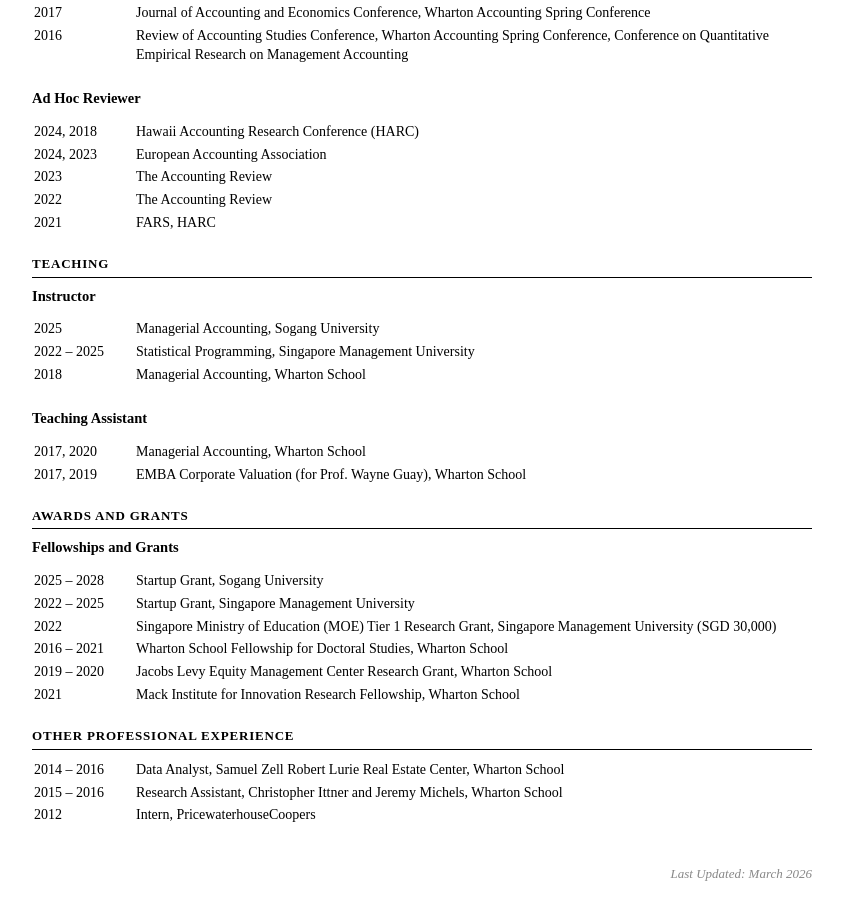
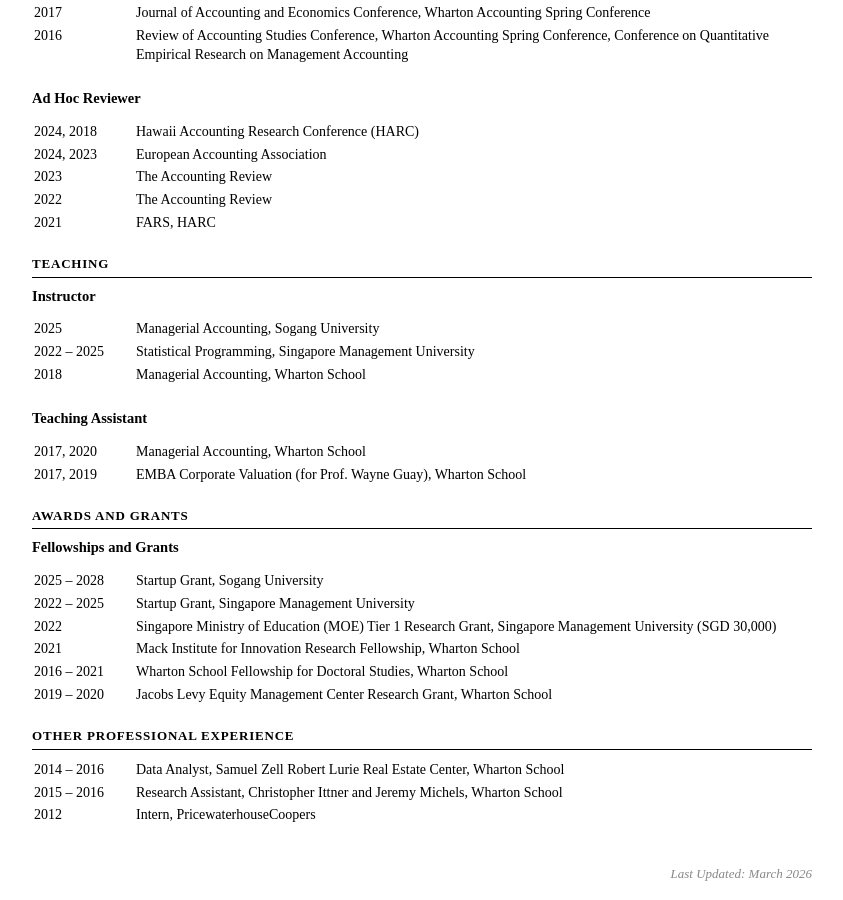
Before and after one commit to ystellapark/ystellapark.github.io, a Jekyll site: the page built from cv-embed.html, in a window 1280 px wide and 900 px high, scrolled down 1159 px. Shown: the whole window, without its empty margins (218-1061 px from the left). Built offline with Jekyll 4.4.1, drawn with Linux system fonts in a browser that asks for light colours; part of the change alters nothing that is shown.

```diff
--- a/_data/cv.yml
+++ b/_data/cv.yml
@@ -92,12 +92,12 @@ grants:
     name: "Startup Grant, Singapore Management University"
   - year: "2022"
     name: "Singapore Ministry of Education (MOE) Tier 1 Research Grant, Singapore Management University (SGD 30,000)"
+  - year: "2021"
+    name: "Mack Institute for Innovation Research Fellowship, Wharton School"
   - year: "2016 – 2021"
     name: "Wharton School Fellowship for Doctoral Studies, Wharton School"
   - year: "2019 – 2020"
     name: "Jacobs Levy Equity Management Center Research Grant, Wharton School"
-  - year: "2021"
-    name: "Mack Institute for Innovation Research Fellowship, Wharton School"
 
 experience:
   - year: "2014 – 2016"
```
